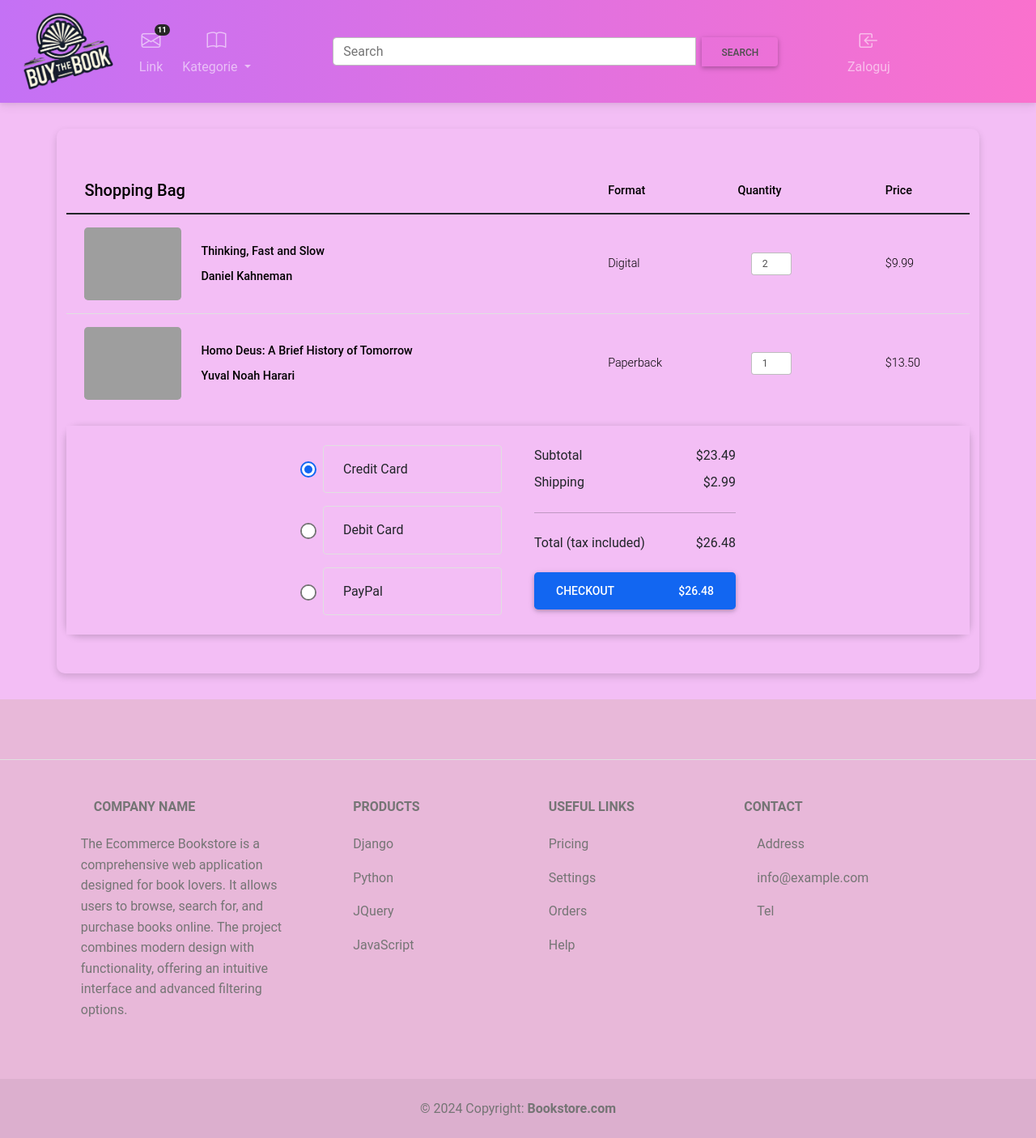
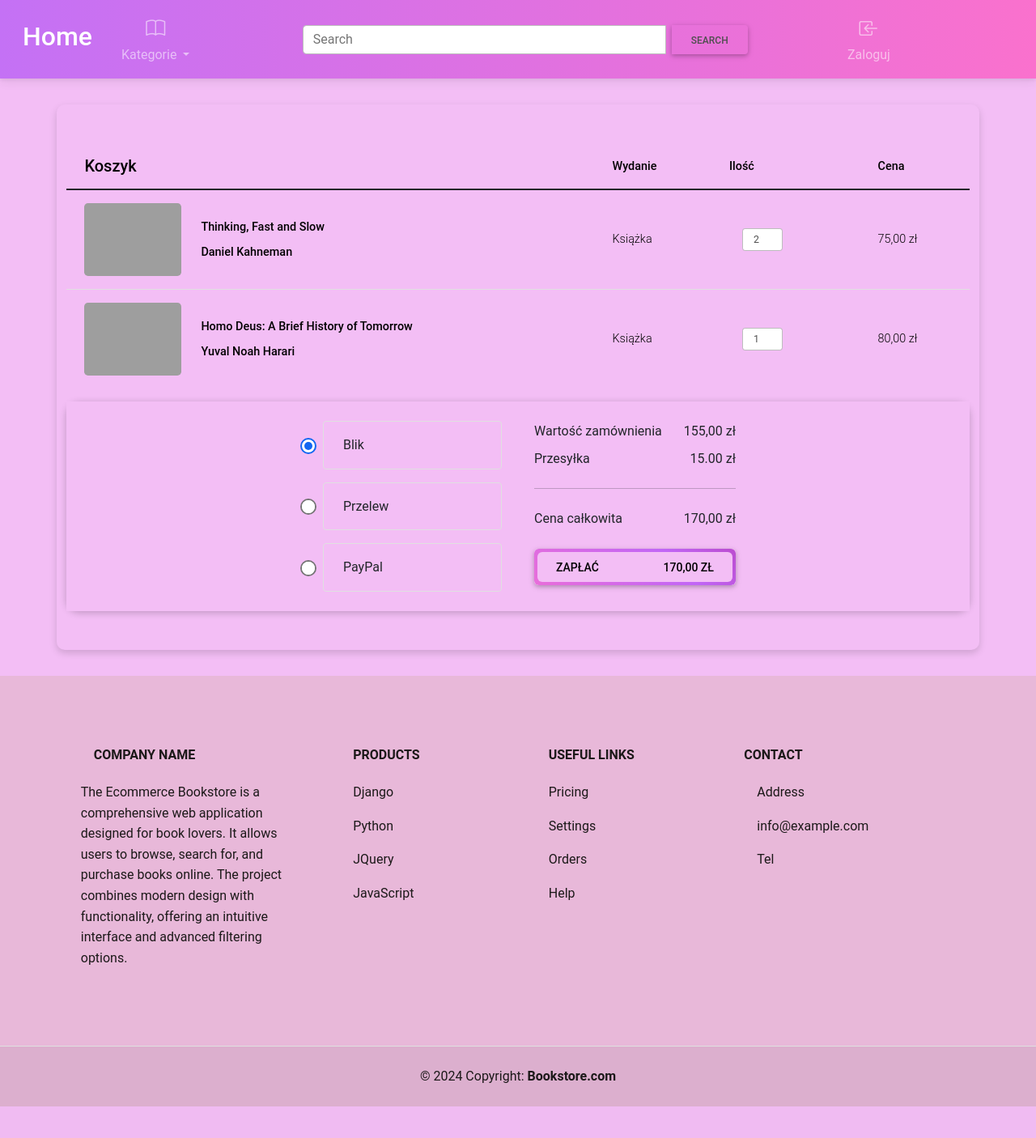
Before and after one commit to PPysklo/ecommerce-bookstore, a Django app: page /shooping-cart/ in a window 1280 px wide. Shown: the whole page at 81% size. After the commit the page ends 1367 px from the top, so only its background shows below. Run offline with Django 5.2, Linux system fonts and the light colour scheme; some libraries are stand-ins or nearby versions; grey boxes are pictures that could not be loaded.

Commit message:
Added new styling for few elements (#8)

```diff
--- a/app_books/templates/app_books/books_list.html
+++ b/app_books/templates/app_books/books_list.html
@@ -24,9 +24,9 @@
             </a>
             {% endif %}
             <div class="book-info">
-            <h3 class="book-title">{{book.title|truncatechars:15}}</h3>
-            <p class="book-author">Autor: {{book.author}}</p>
-            <p class="book-price">Cena: {{book.price}}</p>
+            <p class="book-title">{{book.title|truncatechars:30}}</p>
+            <p class="book-author">{{book.author}}</p>
+            <p class="book-price">Cena: {{book.price}} zł</p>
             <button class="btn btn-search">Dodaj do koszyka</button>
             </div>
         </div>
--- a/app_books/urls.py
+++ b/app_books/urls.py
@@ -4,8 +4,7 @@ from . import views
 app_name = 'app_books'
 
 urlpatterns = [
-    path("", views.home, name='home'),
-    path("books/", views.books_list, name='books-list'),
+    path("", views.books_list, name='books-list'),
     path("shooping-cart/", views.cart, name='cart'),
     path('book/<str:pk>', views.BookDetailView.as_view(), name='book-detail')
 ]
--- a/app_books/views.py
+++ b/app_books/views.py
@@ -8,10 +8,6 @@ from .utils import search_thing, paginateBooks
 
 class BookDetailView(DetailView):
     model = Books
-
-def home(request):
-
-    return render(request,'index.html')
 
 
 def books_list(request):
--- a/static/css/cart.css
+++ b/static/css/cart.css
@@ -13,5 +13,62 @@
 
 .summary{
     background-color: #f3bef5; /* Kolor tła */
+}
 
-}
+.gradient-border-btn {
+    position: relative;
+    padding: 10px 20px;
+    font-size: 16px;
+    color: #000000 !important;
+    background-color: #f3bef5;
+    border: none;
+    border-radius: 8px; /* Zaokrąglone rogi */
+    cursor: pointer;
+    z-index: 1;
+    overflow: hidden;
+    transition: background-color 0.3s ease, color 0.3s ease;
+  }
+
+  .gradient-border-btn::before {
+    content: '';
+    position: absolute;
+    top: 0;
+    left: 0;
+    right: 0;
+    bottom: 0;
+    background: linear-gradient(45deg, rgb(191, 142, 219), rgba(250, 113, 205, 1), rgba(193, 102, 246, 1), rgb(174, 18, 122));
+    background-size: 300% 300%;
+    animation: gradient-animation 3s infinite;
+    z-index: -1;
+    border-radius: 6px; /* Dopasowane do obramowania */
+  }
+
+  .gradient-border-btn::after {
+    content: '';
+    position: absolute;
+    top: 4px;
+    left: 4px;
+    right: 4px;
+    bottom: 4px;
+    background-color: #f3bef5;
+    border-radius: 6px; /* Dopasowane do zaokrąglenia */
+    z-index: -1;
+  }
+
+  .gradient-border-btn:hover {
+    color: #fff;
+    background-color: rgb(175, 48, 132); /* Jaśniejsze tło po najechaniu */
+    border-radius: 6px; /* Dopasowane do zaokrąglenia */
+  }
+
+  @keyframes gradient-animation {
+    0% {
+      background-position: 0% 50%;
+    }
+    50% {
+      background-position: 100% 50%;
+    }
+    100% {
+      background-position: 0% 50%;
+    }
+  }
--- a/static/css/footer.css
+++ b/static/css/footer.css
@@ -2,6 +2,8 @@
     flex: 1;
     padding: 20px;
     color: black !important;
+
+
 }
 
 .footer {
@@ -9,8 +11,20 @@
     text-align: center;
     padding: 10px 20px;
     z-index: 900;
+    position: sticky !important;
+    top: calc( 100vh - 100px ) !important;
+
 }
 
 .bg-body-tertiary {
     background-color:  #e8b8d9 !important;
 }
+
+.footer-text {
+    color: #1c1919 !important;
+}
+
+.copyright-text{
+    color: #1c1919 !important;
+    background-color: rgba(0, 0, 0, 0.05);
+}
--- a/static/css/login_register.css
+++ b/static/css/login_register.css
@@ -279,7 +279,7 @@ body::before {
     overflow: hidden;
     z-index: 2;
     position: relative;
-    width: 100px;
+    width: 120px;
     height: 36px;
     margin: 0 auto;
     background: transparent;
--- a/static/css/main_style.css
+++ b/static/css/main_style.css
@@ -67,7 +67,7 @@ body{
     text-align: center;
     width: 100%; /* Szerokość karty w kolumnie */
     max-width: 300px; /* Maksymalna szerokość karty */
-    height: 400px; /* Wysokość karty */
+    height: 470px; /* Wysokość karty */
     display: flex;
     flex-direction: column;
     justify-content: space-between;
@@ -94,7 +94,7 @@ body{
 .book-title {
 font-size: 1.2rem;
 color: #6f42c1;
-margin-bottom: 0.5rem;
+margin-bottom: 0.3rem;
 }
 
 .book-author, .book-price {
@@ -104,7 +104,7 @@ color: #555;
 
 /* Przyciski wewnątrz kart */
 .btn {
-padding: .45rem 1.5rem .35rem;
+padding: .45rem 1.0rem .35rem;
 }
 
 
--- a/templates/footer.html
+++ b/templates/footer.html
@@ -1,40 +1,10 @@
 <!-- Footer -->
 <footer class="text-center text-lg-start bg-body-tertiary text-muted">
-    <!-- Section: Social media -->
+
     <section class="d-flex justify-content-center justify-content-lg-between p-4 border-bottom">
-      <!-- Right -->
-      <div>
-        <a href="" class="me-4 text-reset">
-          <i class="fab fa-facebook-f"></i>
-        </a>
-        <a href="" class="me-4 text-reset">
-          <i class="fab fa-twitter"></i>
-        </a>
-        <a href="" class="me-4 text-reset">
-          <i class="fab fa-google"></i>
-        </a>
-        <a href="" class="me-4 text-reset">
-          <i class="fab fa-instagram"></i>
-        </a>
-        <a href="" class="me-4 text-reset">
-          <i class="fab fa-linkedin"></i>
-        </a>
-        <a href="" class="me-4 text-reset">
-          <i class="fab fa-github"></i>
-        </a>
-      </div>
-      <!-- Right -->
-    </section>
-    <!-- Section: Social media -->
-
-    <!-- Section: Links  -->
-    <section class="">
-      <div class="container text-center text-md-start mt-5">
-        <!-- Grid row -->
+      <div class="container text-center footer-text text-md-start mt-5">
         <div class="row mt-3">
-          <!-- Grid column -->
           <div class="col-md-3 col-lg-4 col-xl-3 mx-auto mb-4">
-            <!-- Content -->
             <h6 class="text-uppercase fw-bold mb-4">
               <i class="fas fa-gem me-3"></i>Company name
             </h6>
@@ -93,7 +63,7 @@
       </div>
     </section>
 
-    <div class="text-center p-4" style="background-color: rgba(0, 0, 0, 0.05);">
+    <div class="text-center p-4 copyright-text">
       © 2024 Copyright:
       <a class="text-reset fw-bold" href="https://mdbootstrap.com/">Bookstore.com</a>
     </div>
--- a/templates/navbar.html
+++ b/templates/navbar.html
@@ -25,7 +25,7 @@
 <nav class="navbar navbar-expand-lg navbar-dark gradient-custom">
     <div class="container-fluid">
         <a class="navbar-brand" href="{% url 'app_books:books-list' %}">
-            <img src="{% static 'images/logo.ico' %}" alt="Logo"> <!-- Zamiast napisu "Home" dodano logo -->
+            <h2>Home</h2>
         </a>
         <button class="navbar-toggler" type="button" data-bs-toggle="collapse"
                 data-bs-target="#navbarSupportedContent" aria-controls="navbarSupportedContent" aria-expanded="false"
@@ -36,7 +36,7 @@
         <div class="collapse navbar-collapse" id="navbarSupportedContent">
             <ul class="navbar-nav me-auto d-flex flex-row mt-3 mt-lg-0">
                 <li class="nav-item text-center mx-2 mx-lg-1">
-                    <a class="nav-link" href="#!">
+                    <a class="nav-link" href="#!" hidden>
                         <div>
                             <i class="bi bi-envelope fs-4 mb-1"></i> <!-- Ikona koperty -->
                             <span class="badge rounded-pill badge-notification bg-dark">11</span>
--- a/templates/shooping_cart.html
+++ b/templates/shooping_cart.html
@@ -17,10 +17,10 @@
             <table class="table">
               <thead>
                 <tr>
-                  <th scope="col" class="h5">Shopping Bag</th>
-                  <th scope="col">Format</th>
-                  <th scope="col">Quantity</th>
-                  <th scope="col">Price</th>
+                  <th scope="col" class="h5">Koszyk</th>
+                  <th scope="col">Wydanie</th>
+                  <th scope="col">Ilość</th>
+                  <th scope="col">Cena</th>
                 </tr>
               </thead>
               <tbody>
@@ -34,7 +34,7 @@
                       </div>
                     </div>
                   </th>
-                  <td class="align-middle">Digital</td>
+                  <td class="align-middle">Książka</td>
                   <td class="align-middle">
                     <div class="d-flex flex-row align-items-center">
                       <button class="btn btn-link px-2" onclick="this.parentNode.querySelector('input[type=number]').stepDown()">
@@ -46,7 +46,7 @@
                       </button>
                     </div>
                   </td>
-                  <td class="align-middle">$9.99</td>
+                  <td class="align-middle">75,00 zł</td>
                 </tr>
                 <tr>
                   <th scope="row" class="border-bottom-0">
@@ -58,7 +58,7 @@
                       </div>
                     </div>
                   </th>
-                  <td class="align-middle border-bottom-0">Paperback</td>
+                  <td class="align-middle border-bottom-0">Książka</td>
                   <td class="align-middle border-bottom-0">
                     <div class="d-flex flex-row align-items-center">
                       <button class="btn btn-link px-2" onclick="this.parentNode.querySelector('input[type=number]').stepDown()">
@@ -70,7 +70,7 @@
                       </button>
                     </div>
                   </td>
-                  <td class="align-middle border-bottom-0">$13.50</td>
+                  <td class="align-middle border-bottom-0">80,00 zł</td>
                 </tr>
               </tbody>
             </table>
@@ -85,13 +85,13 @@
                       <div class="d-flex align-items-center mb-3">
                         <input class="form-check-input me-2" type="radio" name="paymentMethod" id="creditCard" value="credit" checked>
                         <label class="form-check-label w-100 p-3 rounded border">
-                          <i class="fab fa-cc-mastercard fa-2x text-body pe-2"></i>Credit Card
+                          <i class="fab fa-cc-mastercard fa-2x text-body pe-2"></i>Blik
                         </label>
                       </div>
                       <div class="d-flex align-items-center mb-3">
                         <input class="form-check-input me-2" type="radio" name="paymentMethod" id="debitCard" value="debit">
                         <label class="form-check-label w-100 p-3 rounded border">
-                          <i class="fab fa-cc-visa fa-2x text-body pe-2"></i>Debit Card
+                          <i class="fab fa-cc-visa fa-2x text-body pe-2"></i>Przelew
                         </label>
                       </div>
                       <div class="d-flex align-items-center">
@@ -107,22 +107,22 @@
 
                 <div class="col-lg-4 col-xl-3">
                   <div class="d-flex justify-content-between mb-2">
-                    <p class="mb-0">Subtotal</p>
-                    <p class="mb-0">$23.49</p>
+                    <p class="mb-0">Wartość zamównienia</p>
+                    <p class="mb-0">155,00 zł</p>
                   </div>
                   <div class="d-flex justify-content-between mb-2">
-                    <p class="mb-0">Shipping</p>
-                    <p class="mb-0">$2.99</p>
+                    <p class="mb-0">Przesyłka</p>
+                    <p class="mb-0">15.00 zł</p>
                   </div>
                   <hr class="my-4">
                   <div class="d-flex justify-content-between mb-4">
-                    <p class="mb-0">Total (tax included)</p>
-                    <p class="mb-0">$26.48</p>
+                    <p class="mb-0">Cena całkowita</p>
+                    <p class="mb-0">170,00 zł</p>
                   </div>
-                  <button class="btn btn-primary btn-lg btn-block">
+                  <button class="btn btn-lg btn-block gradient-border-btn">
                     <div class="d-flex justify-content-between">
-                      <span>Checkout</span>
-                      <span>$26.48</span>
+                      <span>Zapłać</span>
+                      <span>170,00 zł</span>
                     </div>
                   </button>
                 </div>
```
Also changed, not shown: 1 other file.
